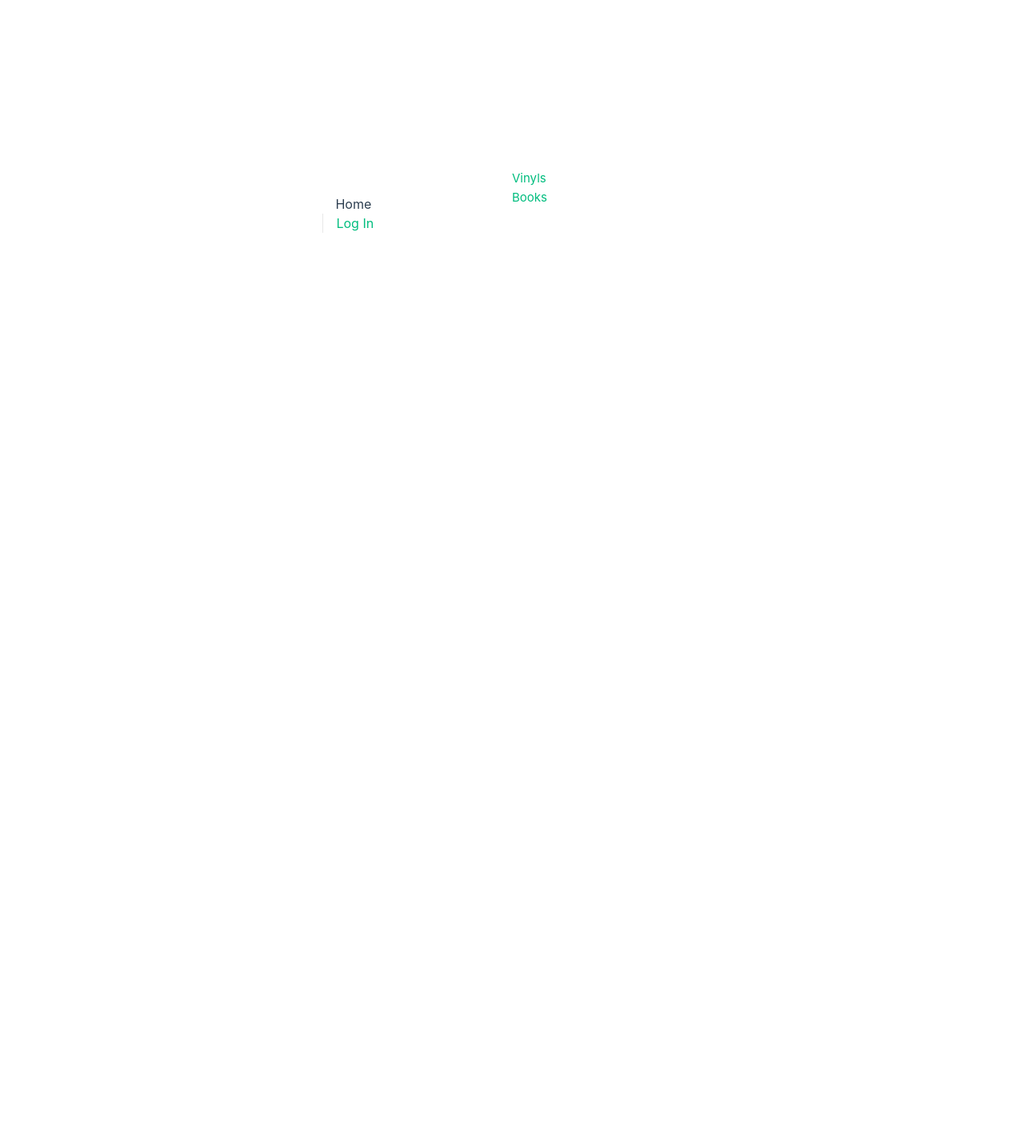
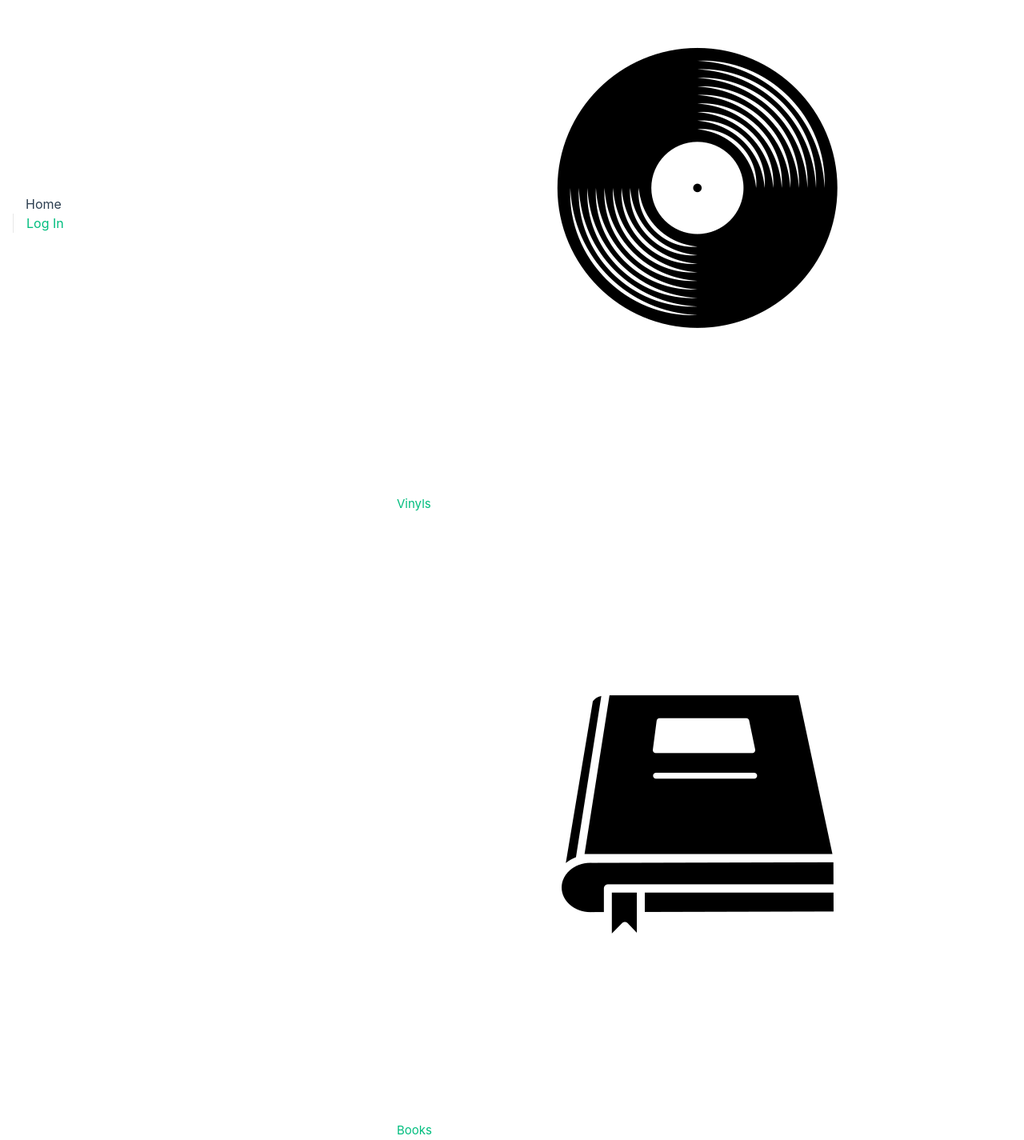
Before and after one commit to kristijan-pajtasev/personal-media-library-vue, a Vue app: page / in a window 1280 px wide. Shown: the part 141-1566 px from the top of the page at 80% size. Before the commit the page ends 800 px from the top, so only its background shows below. Built offline with nearby package versions, Linux system fonts and the light colour scheme.

Commit message:
iamges added

```diff
--- a/src/components/Home.vue
+++ b/src/components/Home.vue
@@ -9,10 +9,20 @@ export default {
 <template>
   <div>
     <div>
-      <a href="/vinyl">Vinyls</a>
+      <div>
+        <img src="/images/download.png" alt="viny icon image"/>
+      </div>
+      <div>
+        <a href="/vinyl">Vinyls</a>
+      </div>
     </div>
     <div>
-      <a href="/book">Books</a>
+      <div>
+        <img src="/images/book.png" alt="book icon image"/>
+      </div>
+      <div>
+        <a href="/book">Books</a>
+      </div>
     </div>
   </div>
 </template>
```
Also changed, not shown: public/images/book.png (added), public/images/download.png (added).
